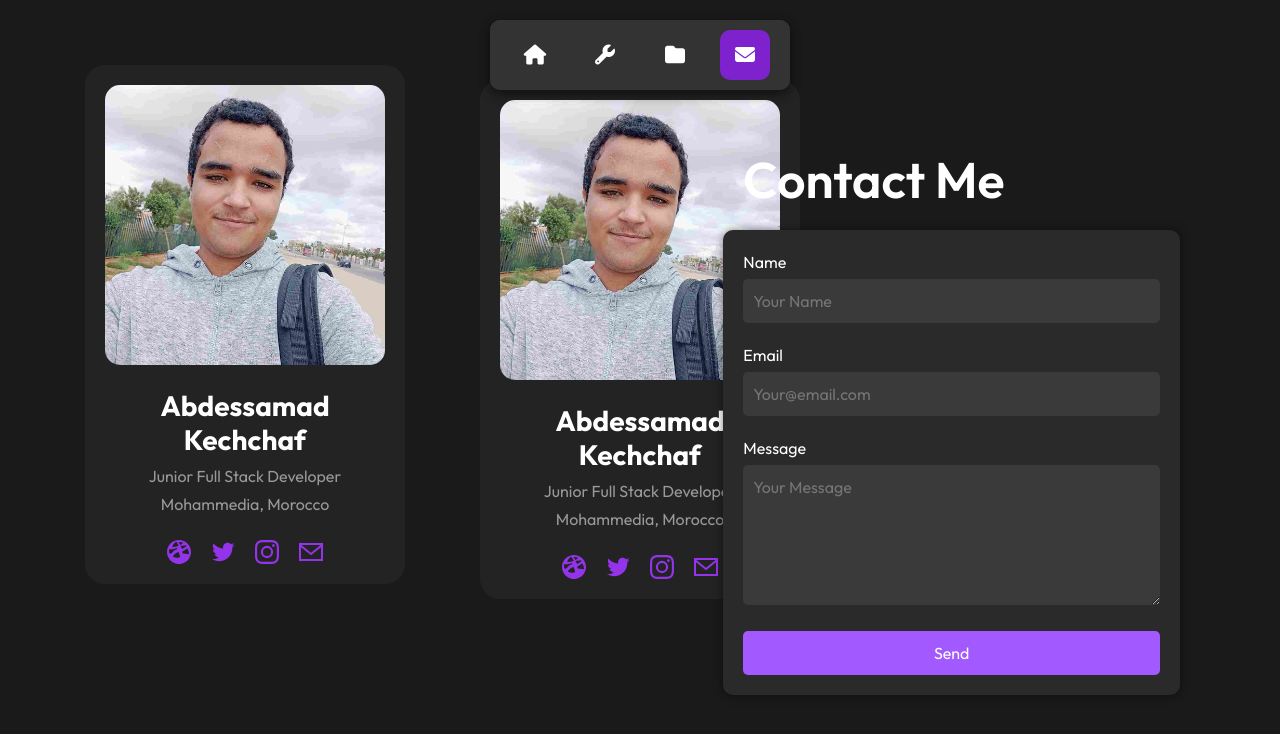
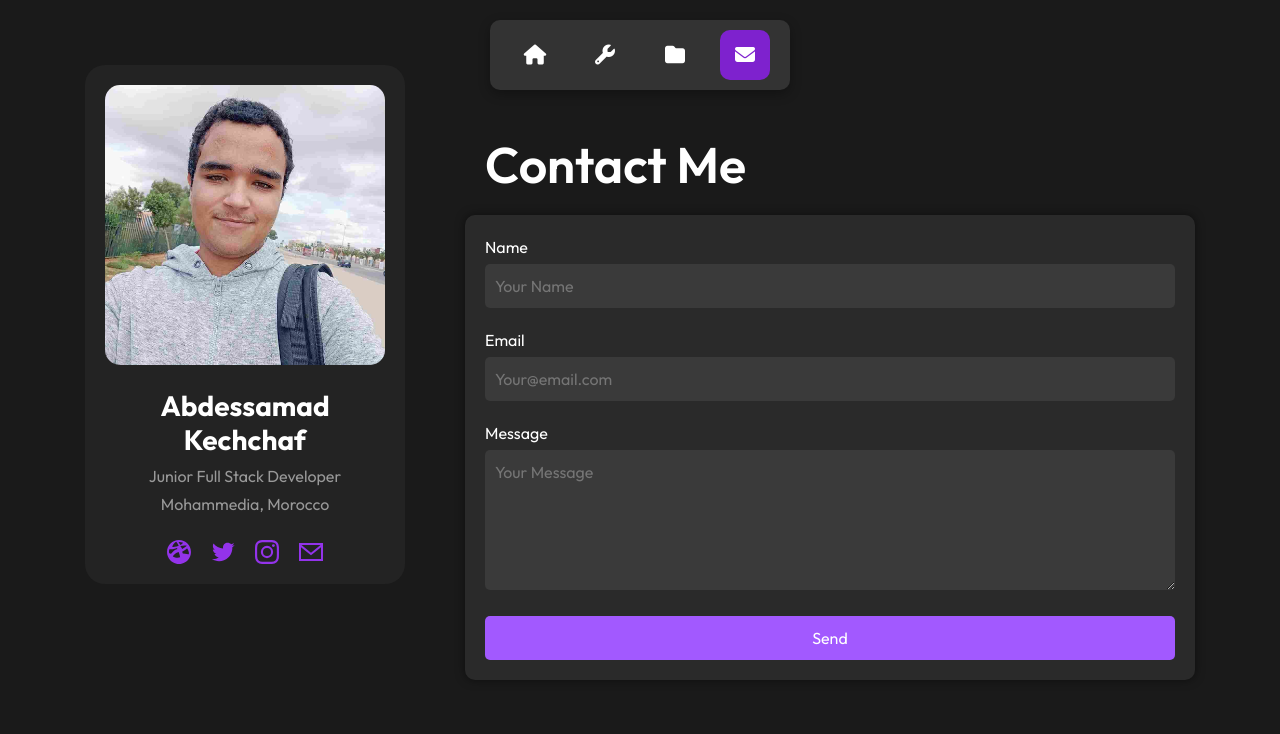
Before and after one commit to Abdessamad202/my-react-portfolio, a React (Vite) app: page /contact in a window 1280 px wide. Shown: the top 734 px of the page. Built offline with nearby package versions, Linux system fonts and the light colour scheme.

Commit message:
Updated Contact.jsx

```diff
--- a/src/pages/Contact.jsx
+++ b/src/pages/Contact.jsx
@@ -1,20 +1,10 @@
-import {Navbar} from "../components/Navbar.jsx";
-import {Profile} from "../components/Profile.jsx";
 import ContactMe from "../components/ContactMe.jsx";
 
 const Contact = () => {
     return (
         <>
-            <Navbar/>
-            <div className="container ">
-                <div className="row ">
-                    <Profile />
-                    <div className="col-lg-8 absolute cln mt-100 mt-lg-120">
-                        <ContactMe />
-                    </div>
-                </div>
-            </div>
+            <ContactMe />
         </>
-    )
-}
-export  {Contact};
+    );
+};
+export { Contact };
```
